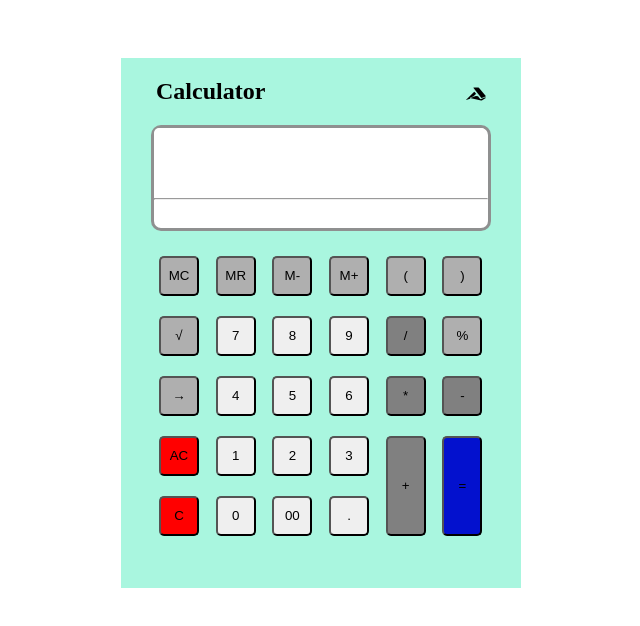
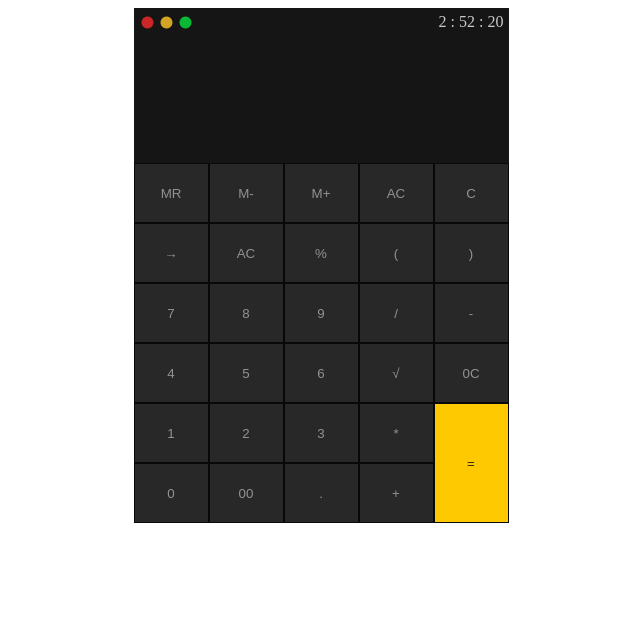
Before and after one commit to yailenfe/calculadora-javascript, a plain HTML site: page index.html in a window 1280 px wide. Shown: the whole page, without its empty margins (319-959 px from the left). Drawn offline with Linux system fonts and the light colour scheme.

Commit message:
modificando calculadora

```diff
--- a/index.html
+++ b/index.html
@@ -9,33 +9,33 @@
     <script src="https://kit.fontawesome.com/b6e248d90f.js" crossorigin="anonymous"></script>
 </head>
 
-<body>
+<body onload="Muvereloj()">
     <div class="container">
 
         <header>
-            <h2>Calculator</h2>
-            <i class="fab fa-accusoft"></i>
+
+            <div>
+                <i class="fas fa-circle icono cerrar"></i>
+                <i class="fas fa-circle icono maximizar"></i>
+                <i class="fas fa-circle icono minimizar"></i>
+            </div>
+
+            <span id="reloj" class="reloj"></span>
+
         </header>
         <div class="container-number">
 
             <div class="container-pantalla-number">
                 <input type="text" id="textNumber">
-                <hr>
-                <span id="textError"></span>
+                <span id="textError" class="Error"></span>
 
             </div>
 
             <div class="container-menu-number">
                 <div>
-                    <button style="background-color: rgb(175, 175, 175);">MC</button>
-                    <button onclick="raiz()" style="background-color: rgb(175, 175, 175);">√</button>
-                    <button onclick="retur()" style="background-color: rgb(175, 175, 175);">→</button>
-                    <button style="background-color: red;">AC</button>
-                    <button onclick="borrar()" style="background-color: red;">C</button>
+                    <button>MR</button>
 
-                </div>
-                <div>
-                    <button style="background-color: rgb(175, 175, 175);">MR</button>
+                    <button onclick="retur()">→</button>
                     <button onclick="actualizar(7)">7</button>
                     <button onclick="actualizar(4)">4</button>
                     <button onclick="actualizar(1)">1</button>
@@ -43,36 +43,38 @@
                 </div>
 
                 <div>
-                    <button style="background-color: rgb(175, 175, 175);">M-</button>
+                    <button>M-</button>
+                    <button>AC</button>
                     <button onclick="actualizar(8)">8</button>
                     <button onclick="actualizar(5)">5</button>
                     <button onclick="actualizar(2)">2</button>
                     <button onclick="actualizar(00)">00</button>
                 </div>
                 <div>
-                    <button style="background-color: rgb(175, 175, 175);">M+</button>
+                    <button>M+</button>
+                    <button onclick="actualizar('%')">%</button>
                     <button onclick="actualizar(9)">9</button>
                     <button onclick="actualizar(6)">6</button>
                     <button onclick="actualizar(3)">3</button>
                     <button onclick="actualizar('.')">.</button>
                 </div>
                 <div>
-                    <button onclick="actualizar('(')" style="background-color: rgb(175, 175, 175);">(</button>
-                    <button onclick="actualizar('/')" class="style-grey-oscuro">/</button>
-                    <button onclick="actualizar('*')" class="style-grey-oscuro">*</button>
-                    <button onclick="actualizar('+')" class="style-grande" style="background-color: grey;">+</button>
+                    <button>AC</button>
+                    <button onclick="actualizar('(')">(</button>
+                    <button onclick="actualizar('/')">/</button>
+                    <button onclick="raiz()">√</button>
+                    <button onclick="actualizar('*')">*</button>
+                    <button onclick="actualizar('+')">+</button>
 
                 </div>
                 <div>
-                    <button onclick="actualizar(')')" style="background-color:rgb(175, 175, 175);">)</button>
-                    <button onclick="actualizar('%')" style="background-color:rgb(175, 175, 175);">%</button>
-                    <button onclick="actualizar('-')" class="style-grey-oscuro">-</button>
-                    <button onclick="result()" class="style-grande" style="background-color: rgba(0, 14, 207, 0.986);">=</button>
+                    <button onclick="borrar()">C</button>
+                    <button onclick="actualizar(')')">)</button>
+
+                    <button onclick="actualizar('-')">-</button>
+                    <button onclick="borrar()">0C</button>
+                    <button onclick="result()" class="style-grande">=</button>
                 </div>
-
-
-
-
 
             </div>
 
--- a/index.js
+++ b/index.js
@@ -10,11 +10,12 @@ function raiz() {
 }
 
 function result() {
+    const span = document.getElementById("textError");
     const input = document.getElementById("textNumber");
     try {
         input.value = eval(input.value);
+        span.innerText = ""
     } catch (error) {
-        const span = document.getElementById("textError");
         span.innerText = "expresion malformada"
 
     }
@@ -32,3 +33,18 @@ function retur() {
     input.value = input.value.substring(0, input.value.length - 1)
 
 }
+
+function mueveReloj(){
+    momentoActual = new Date()
+    hora = momentoActual.getHours()
+    minuto = momentoActual.getMinutes()
+    segundo = momentoActual.getSeconds()
+
+    horaImprimible = hora + " : " + minuto + " : " + segundo
+
+    document.getElementById("reloj").innerText = horaImprimible;
+
+
+}
+
+setInterval(mueveReloj, 1000);
--- a/style.css
+++ b/style.css
@@ -4,72 +4,90 @@ body {
 }
 
 .container {
-    background-color: rgba(85, 238, 192, 0.5);
-    margin: 50px;
-    width: 400px;
-    height: 530px;
+    background-color: #151515;
+    width: 375px;
+    height: 515px;
 }
 
 header {
     display: flex;
+    height: 25px;
     justify-content: space-between;
-    padding: 0px 5px;
-    margin: 0px 30px;
+    padding: 5px;
+}
+.icono {
+    font-size: 12px;
+    margin-left: 3px;
 }
 
-header i {
-    padding-top: 28px;
+.cerrar {
+    color: rgb(204, 39, 39);
+}
+.maximizar {
+    color: rgb(212, 165, 36);
+}
+
+.minimizar {
+    color: rgb(9, 184, 53);
+}
+.calculator {
+    color: white;
+}
+.reloj {
+    color: #ccc9c9;
+}
+.Error {
+    color: white;
+    height: 30px;
+    position: absolute;
+    bottom: 0;
+    left: 10px;
+    color: #929292;
 }
 
 .container-pantalla-number {
-    height: 100px;
-    background-color: white;
-    margin: 0px 30px;
-    border-radius: 10px;
-    border: 3px solid rgba(33, 34, 34, 0.5);
+    height: 120px;
+    width: 374px;
+    background-color: #151515;
+    position: relative;
 }
 
-.container-pantalla-number input[type=text] {
+.container-pantalla-number input[type="text"] {
     border: none;
-    width: 312px;
-    border-radius: 5px;
-    padding: 10px 10px;
-    margin: 0;
+    width: 290px;
+    padding: 38px;
     outline: none;
     font-size: 36px;
-}
-
-hr {
-    width: 300;
-    background-color: hotpink;
-}
-
-span {
-    margin-left: 10px;
+    color: white;
+    background-color: #151515;
 }
 
 .container-menu-number {
-    margin: 15px 30px;
-    height: 300px;
+    height: 370x;
     display: flex;
 }
 
-.container-menu-number div {
-    width: 25%;
+.container-menu-number button {
+    width: 75px;
+    height: 60px;
+    outline: none;
+    color: #929292;
+    background-color: #282828;
+    padding: 0;
+    margin: 0;
+    border: 1px solid #080808;
+    cursor: pointer;
 }
-
-.container-menu-number button {
-    width: 40px;
-    height: 40px;
-    margin: 10px 8px;
-    border-radius: 5px;
-    outline: none;
+.container-menu-number button:hover {
+    background-color: #363636;
+    transition: all 0.3s linear;
+}
+.container-menu-number button:active {
+    background-color: #494848;
 }
 
 .container-menu-number div .style-grande {
-    height: 100px;
+    height: 120px;
+    background-color: #fec900;
+    color: #282828;
 }
-
-.container-menu-number div .style-grey-oscuro {
-    background-color: grey;
-}
```
